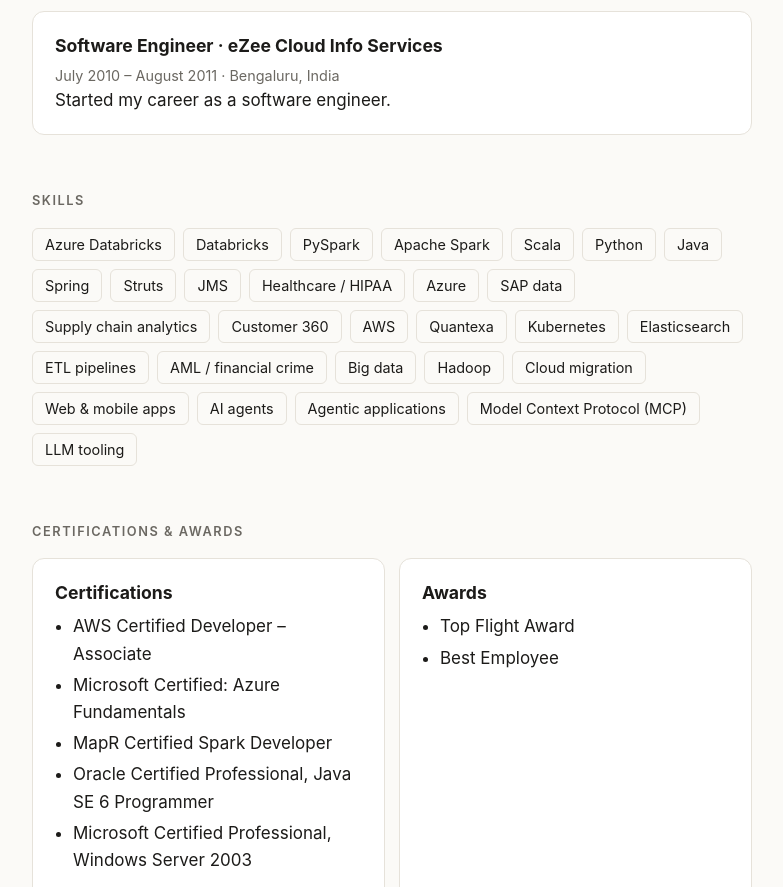
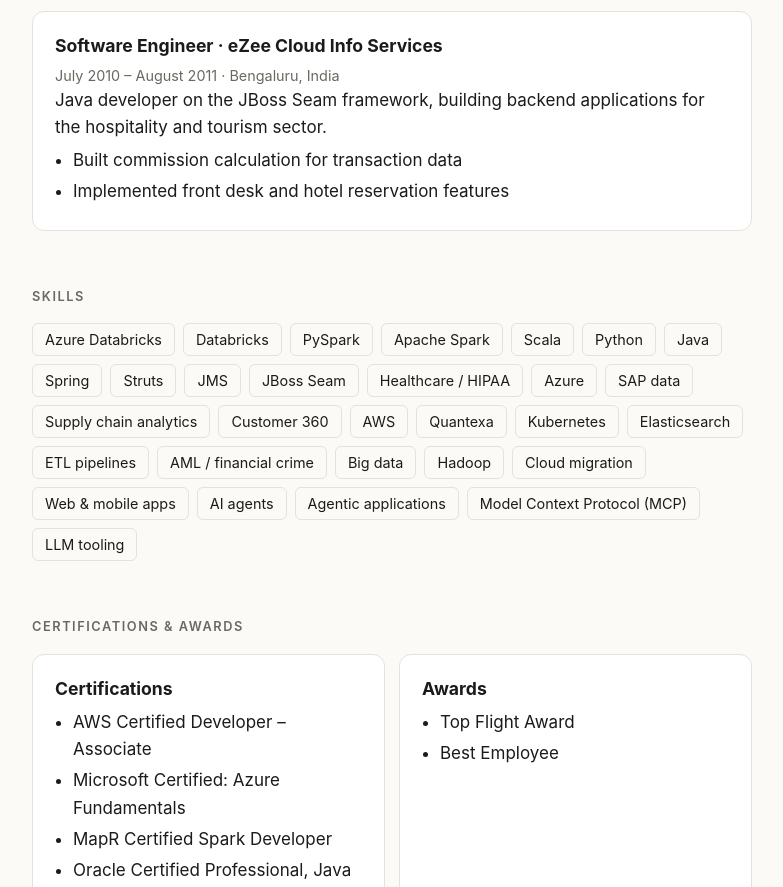
Before and after one commit to praveenthulasiram/praveenthulasiram.github.io, a plain HTML site: page index.html in a window 1280 px wide. Shown: the part 3356-4243 px from the top of the page, without its empty margins (248-1031 px from the left). Drawn offline with Linux system fonts and the light colour scheme.

Commit message:
Add eZee Cloud work
Co-Authored-By: Claude Opus 5.5 <noreply@anthropic.com>
Claude-Session: https://claude.ai/code/session_01QxcoxsnC7WHNbyniXPbJBr

```diff
--- a/index.html
+++ b/index.html
@@ -134,14 +134,18 @@
     <div class="card">
       <h3>Software Engineer · eZee Cloud Info Services</h3>
       <p class="meta">July 2010 – August 2011 · Bengaluru, India</p>
-      <p>Started my career as a software engineer.</p>
+      <p>Java developer on the JBoss Seam framework, building backend applications for the hospitality and tourism sector.</p>
+      <ul class="plain">
+        <li>Built commission calculation for transaction data</li>
+        <li>Implemented front desk and hotel reservation features</li>
+      </ul>
     </div>
   </section>
 
   <section id="skills">
     <h2>Skills</h2>
     <ul class="skills">
-      <li>Azure Databricks</li><li>Databricks</li><li>PySpark</li><li>Apache Spark</li><li>Scala</li><li>Python</li><li>Java</li><li>Spring</li><li>Struts</li><li>JMS</li><li>Healthcare / HIPAA</li><li>Azure</li><li>SAP data</li><li>Supply chain analytics</li><li>Customer 360</li><li>AWS</li><li>Quantexa</li><li>Kubernetes</li><li>Elasticsearch</li><li>ETL pipelines</li><li>AML / financial crime</li><li>Big data</li><li>Hadoop</li><li>Cloud migration</li><li>Web &amp; mobile apps</li><li>AI agents</li><li>Agentic applications</li><li>Model Context Protocol (MCP)</li><li>LLM tooling</li>
+      <li>Azure Databricks</li><li>Databricks</li><li>PySpark</li><li>Apache Spark</li><li>Scala</li><li>Python</li><li>Java</li><li>Spring</li><li>Struts</li><li>JMS</li><li>JBoss Seam</li><li>Healthcare / HIPAA</li><li>Azure</li><li>SAP data</li><li>Supply chain analytics</li><li>Customer 360</li><li>AWS</li><li>Quantexa</li><li>Kubernetes</li><li>Elasticsearch</li><li>ETL pipelines</li><li>AML / financial crime</li><li>Big data</li><li>Hadoop</li><li>Cloud migration</li><li>Web &amp; mobile apps</li><li>AI agents</li><li>Agentic applications</li><li>Model Context Protocol (MCP)</li><li>LLM tooling</li>
     </ul>
   </section>
 
```
